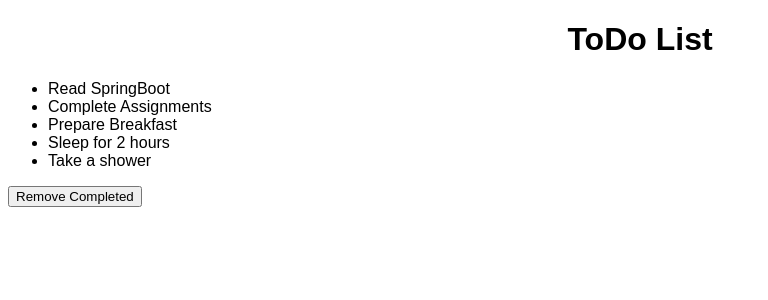
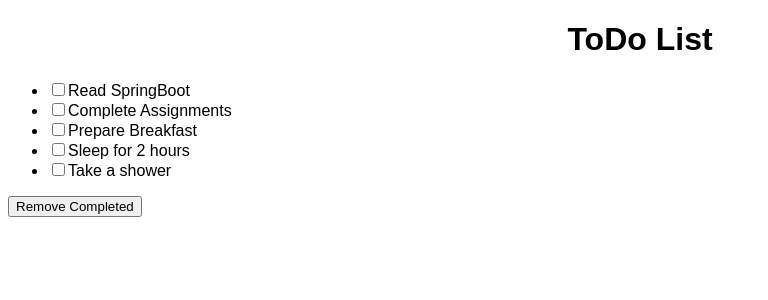
Before and after one commit to aman-shri/ToDoApp, a React (Create React App) app: page / in a window 1280 px wide. Shown: the top 300 px of the page, without its empty margins (0-768 px from the left). Built offline with nearby package versions, Linux system fonts and the light colour scheme.

Commit message:
added checkboxes instead of line-through

```diff
--- a/src/ToDoList/ToDoList.js
+++ b/src/ToDoList/ToDoList.js
@@ -26,16 +26,19 @@ export default function ToDoList() {
             <p id="no-task-message" style={{ fontStyle: 'italic' }}>Nothing to do buddy. Sleep!</p>
           ) : (
             <ul>
-              {tasks.map((task, index) => (
-                <li
-                  key={index}
-                  style={{ textDecoration: task.completed ? 'line-through' : 'none', cursor: 'pointer' }}
-                  onClick={() => markTaskCompletion(index)}
-                >
-                  {task.text}
+            {tasks.map((task, index) => (
+                <li key={index}>
+                    <label>
+                        <input
+                            type="checkbox"
+                            checked={task.completed}
+                            onChange={() => markTaskCompletion(index)}
+                        />
+                        {task.text}
+                    </label>
                 </li>
-              ))}
-            </ul>
+            ))}
+        </ul>
           )}
           {tasks.length > 0 && (
             <button id="remove-completed" onClick={handleRemoveCompletedClick}>Remove Completed</button>
```
Also changed, not shown: src/ToDoList/ToDoList.css (added, +14 -0 lines), src/styles.css (line endings or trailing spaces), 1 other file (tests, documents, lock files or other folders).
